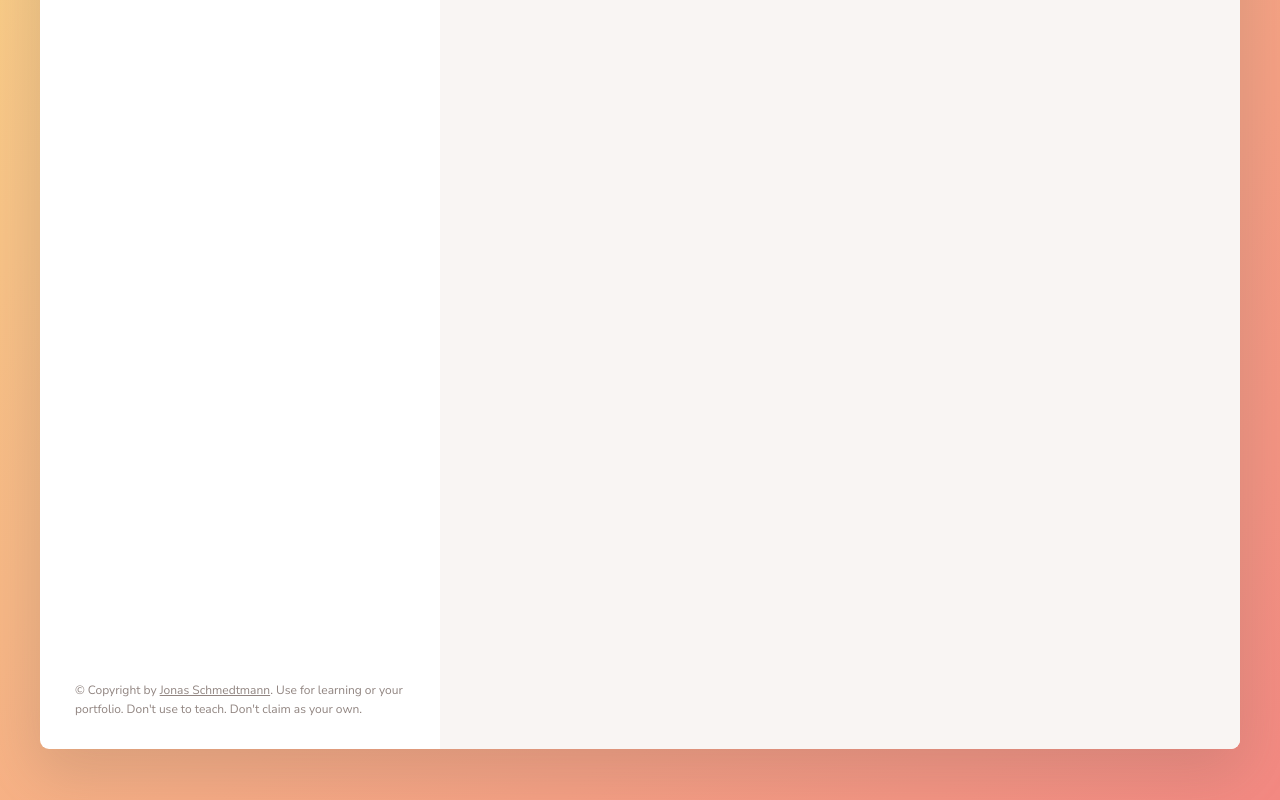
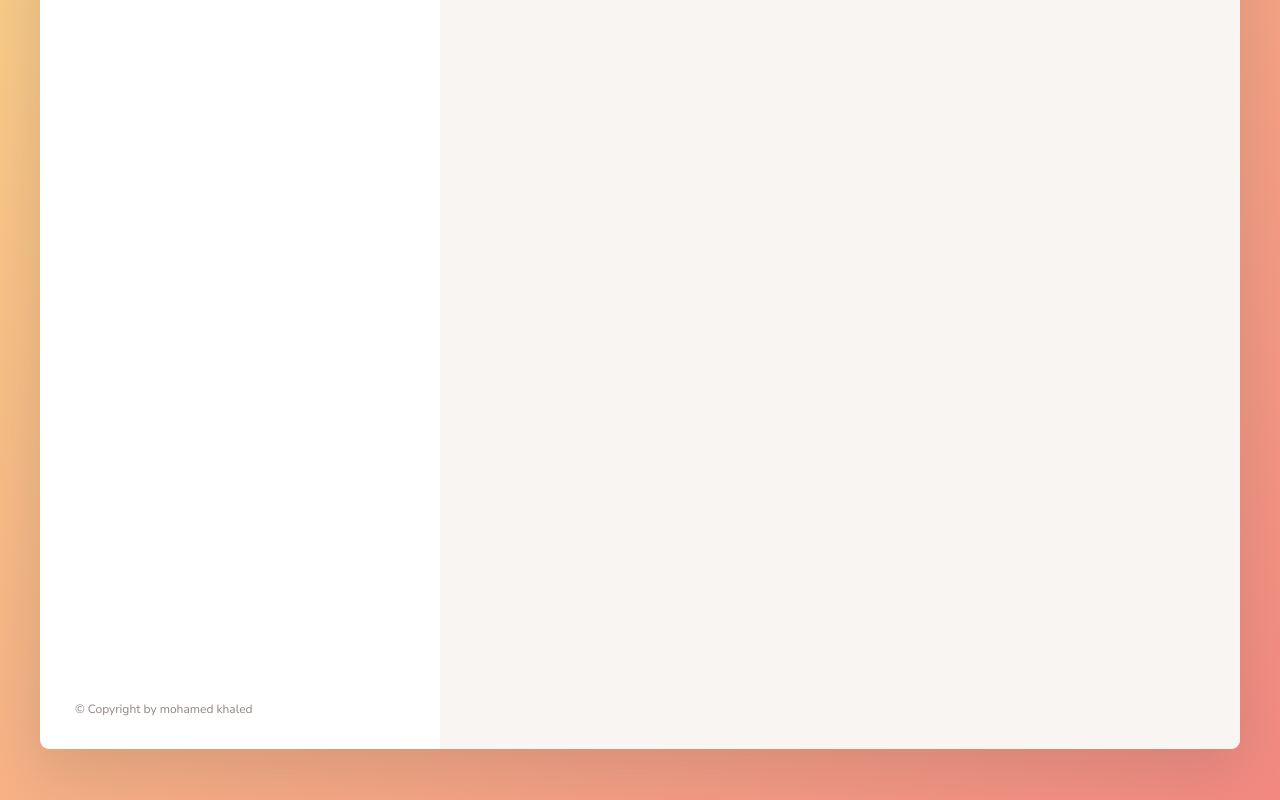
Before and after one commit to mohamed-khaleed/forkify, a website built with Parcel: page index.html in a window 1280 px wide. Shown: the part 472-1272 px from the top of the page. Built offline with nearby package versions, Linux system fonts and the light colour scheme.

Commit message:
fixing bug

```diff
--- a/index.html
+++ b/index.html
@@ -127,12 +127,9 @@
         <p class="copyright">
           &copy; Copyright by
           <a
-            class="twitter-link"
-            target="_blank"
-            href="https://twitter.com/jonasschmedtman"
-            >Jonas Schmedtmann</a
-          >. Use for learning or your portfolio. Don't use to teach. Don't claim
-          as your own.
+
+            >mohamed khaled</a
+          >
         </p>
       </div>
 
--- a/src/js/views/paginationView.js
+++ b/src/js/views/paginationView.js
@@ -3,9 +3,10 @@ import icons from 'url:../../img/icons.svg';
 class PaginationView extends View {
   _parentElement = document.querySelector('.pagination');
   _generateMarkup(){
+
     const currentPage= this._data.page;
     const numPages= Math.ceil(this._data.results.length/this._data. resultPerPage) ;
-
+     if(!numPages)return""
     //page 1 , and there are other pages
     if( currentPage === 1 && numPages> 1 ) {
         return `
```
